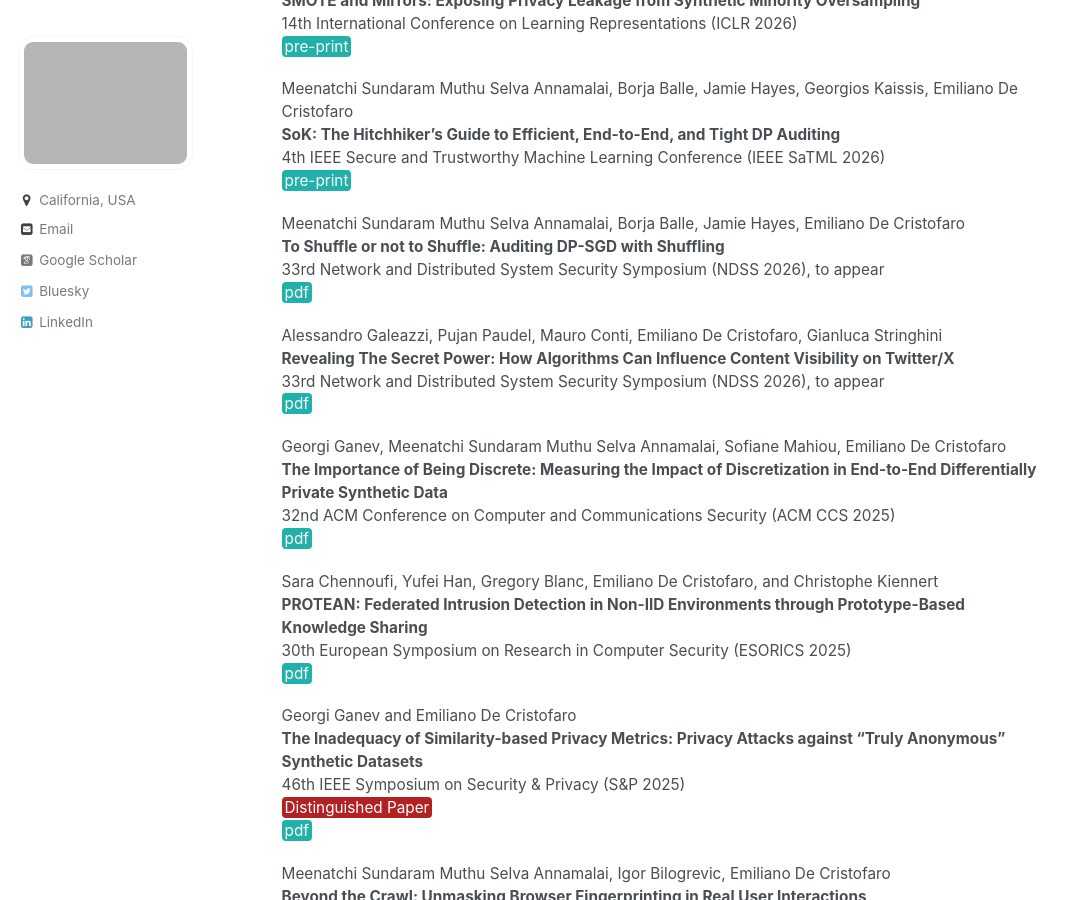
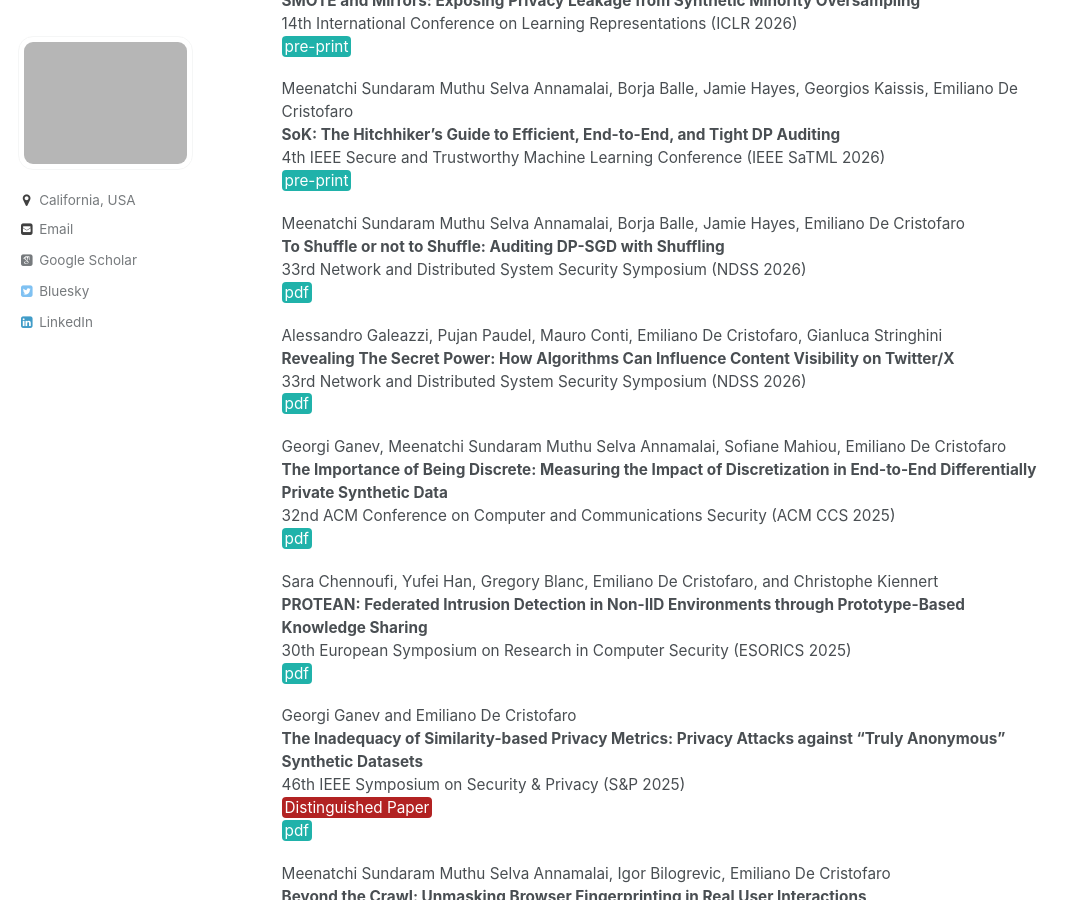
Before and after one commit to emidec/emidec.github.io, a Jekyll site: the page built from _pages/publications.md, in a window 1280 px wide and 900 px high, scrolled down 333 px. Shown: the whole window, without its empty margins (0-1078 px from the left). Built offline with Jekyll 4.4.1, drawn with Linux system fonts in a browser that asks for light colours; some web fonts are replaced; a script bundle is joined from its source files by our own code; library files that are not in the unit come from our copies.

Commit message:
removing to appear

```diff
--- a/_pages/publications.md
+++ b/_pages/publications.md
@@ -23,13 +23,13 @@ Meenatchi Sundaram Muthu Selva Annamalai, Borja Balle, Jamie Hayes, Georgios Kai
 
 Meenatchi Sundaram Muthu Selva Annamalai, Borja Balle, Jamie Hayes, Emiliano De Cristofaro
 **To Shuffle or not to Shuffle: Auditing DP-SGD with Shuffling**
-33rd Network and Distributed System Security Symposium (NDSS 2026), to appear
+33rd Network and Distributed System Security Symposium (NDSS 2026)
 [pdf](https://arxiv.org/pdf/2411.10614){: .btn--danger}{:target="_blank"}
 
 
 Alessandro Galeazzi, Pujan Paudel, Mauro Conti, Emiliano De Cristofaro, Gianluca Stringhini
 **Revealing The Secret Power: How Algorithms Can Influence Content Visibility on Twitter/X**
-33rd Network and Distributed System Security Symposium (NDSS 2026), to appear
+33rd Network and Distributed System Security Symposium (NDSS 2026)
 [pdf](https://arxiv.org/pdf/2410.17390){: .btn--danger}{:target="_blank"}
 
 Georgi Ganev, Meenatchi Sundaram Muthu Selva Annamalai, Sofiane Mahiou, Emiliano De Cristofaro
```
Also changed, not shown: _pages/trustworthy-ML.md (+1 -1 lines).
